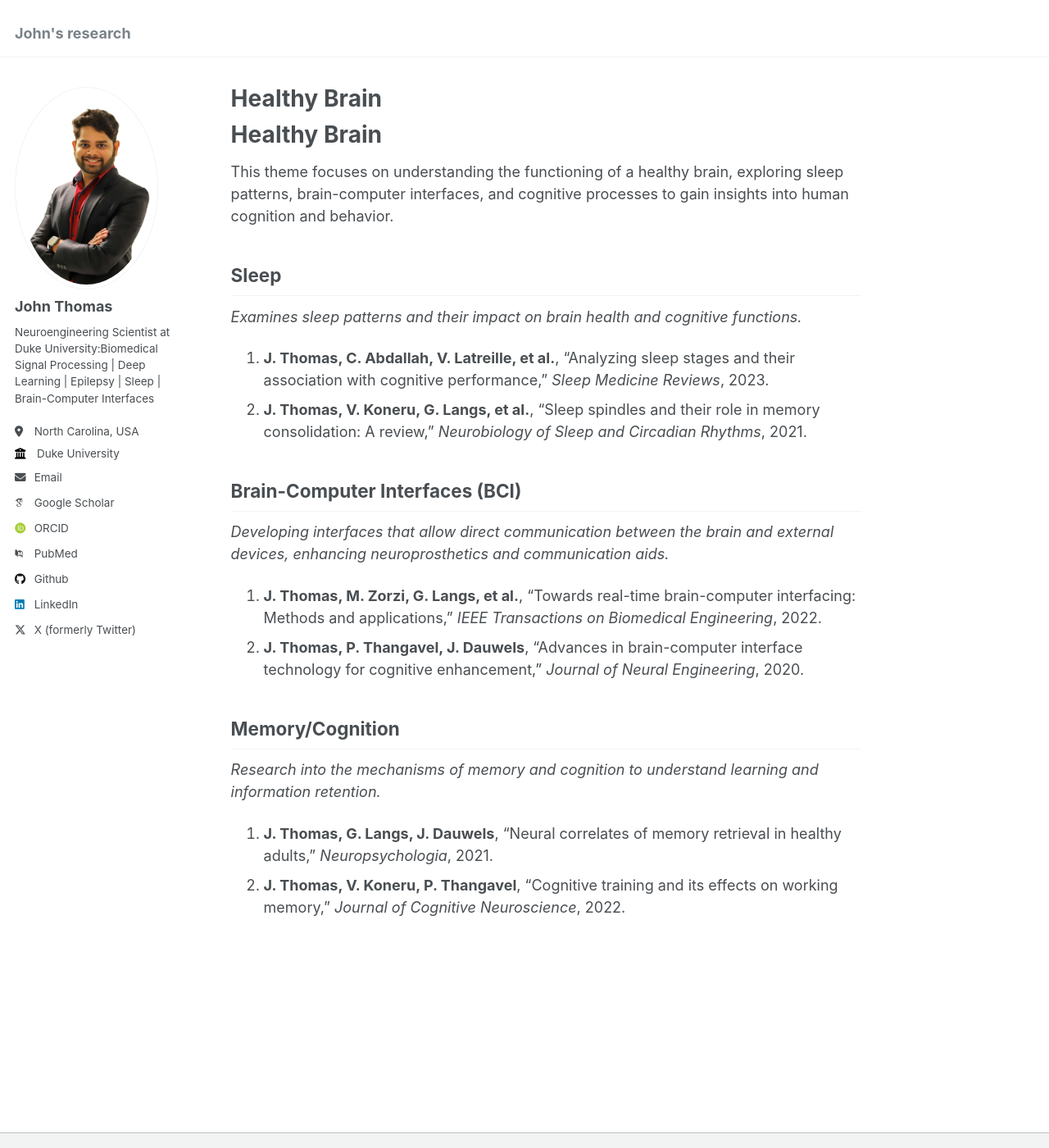
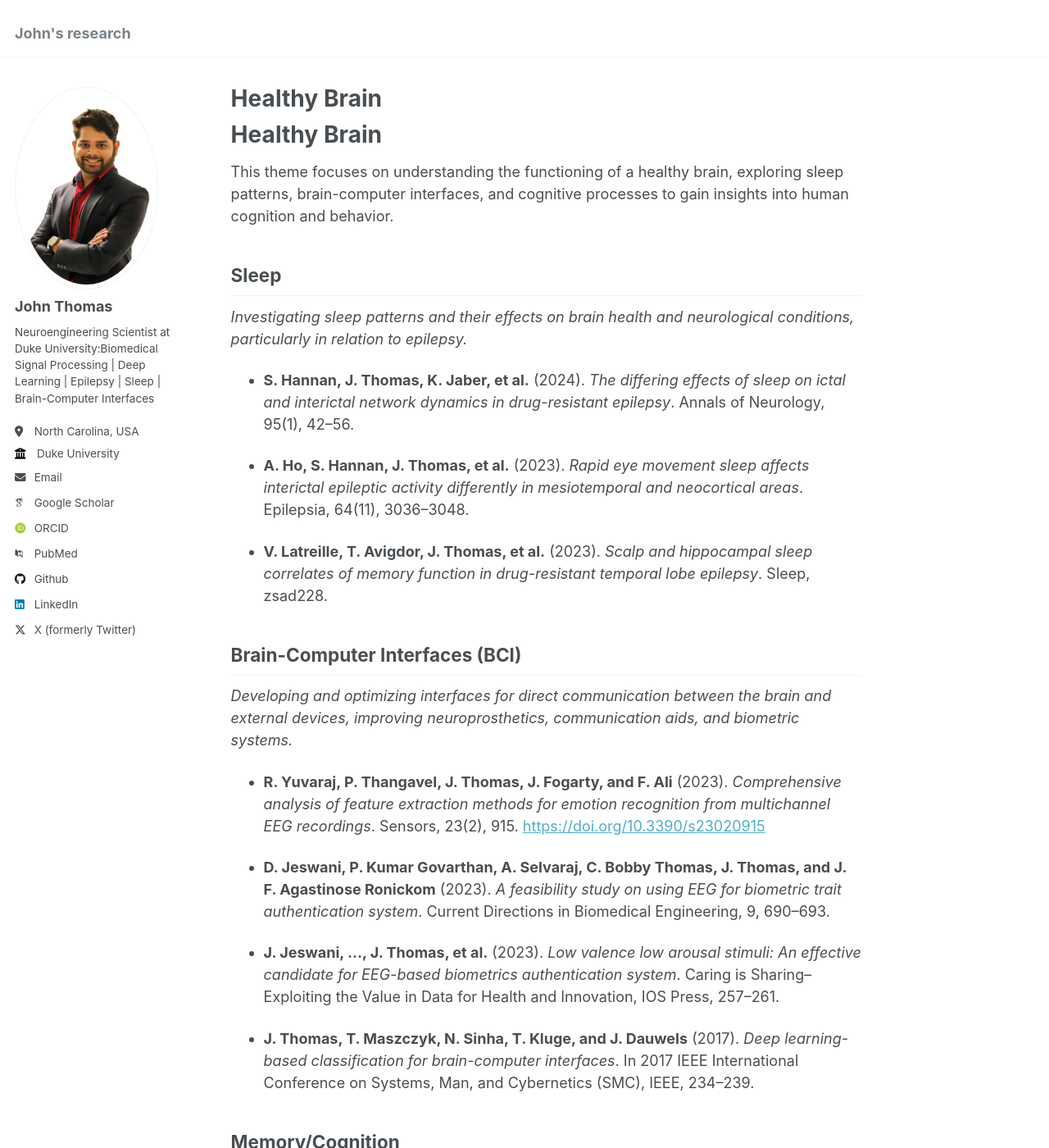
Before and after one commit to johnthomasphd/johnthomasphd.github.io, a Jekyll site: the page built from _pages/about_page_2.md, in a window 1280 px wide and 1400 px high. Shown: the whole window at 82% size. Built offline with Jekyll 4.4.1, drawn with Linux system fonts in a browser that asks for light colours; some web fonts are replaced; some of the changed text lies outside the part shown.

Commit message:
Update about_page_2.md

```diff
--- a/_pages/about_page_2.md
+++ b/_pages/about_page_2.md
@@ -10,21 +10,28 @@ This theme focuses on understanding the functioning of a healthy brain, explorin
 
 ## Sleep
 
-*Examines sleep patterns and their impact on brain health and cognitive functions.*
+*Investigating sleep patterns and their effects on brain health and neurological conditions, particularly in relation to epilepsy.*
 
-1. **J. Thomas, C. Abdallah, V. Latreille, et al.**, “Analyzing sleep stages and their association with cognitive performance,” *Sleep Medicine Reviews*, 2023.
-2. **J. Thomas, V. Koneru, G. Langs, et al.**, “Sleep spindles and their role in memory consolidation: A review,” *Neurobiology of Sleep and Circadian Rhythms*, 2021.
+- **S. Hannan, J. Thomas, K. Jaber, et al.** (2024). *The differing effects of sleep on ictal and interictal network dynamics in drug-resistant epilepsy*. Annals of Neurology, 95(1), 42–56.
+
+- **A. Ho, S. Hannan, J. Thomas, et al.** (2023). *Rapid eye movement sleep affects interictal epileptic activity differently in mesiotemporal and neocortical areas*. Epilepsia, 64(11), 3036–3048.
+
+- **V. Latreille, T. Avigdor, J. Thomas, et al.** (2023). *Scalp and hippocampal sleep correlates of memory function in drug-resistant temporal lobe epilepsy*. Sleep, zsad228.
 
 ## Brain-Computer Interfaces (BCI)
 
-*Developing interfaces that allow direct communication between the brain and external devices, enhancing neuroprosthetics and communication aids.*
+*Developing and optimizing interfaces for direct communication between the brain and external devices, improving neuroprosthetics, communication aids, and biometric systems.*
 
-1. **J. Thomas, M. Zorzi, G. Langs, et al.**, “Towards real-time brain-computer interfacing: Methods and applications,” *IEEE Transactions on Biomedical Engineering*, 2022.
-2. **J. Thomas, P. Thangavel, J. Dauwels**, “Advances in brain-computer interface technology for cognitive enhancement,” *Journal of Neural Engineering*, 2020.
+- **R. Yuvaraj, P. Thangavel, J. Thomas, J. Fogarty, and F. Ali** (2023). *Comprehensive analysis of feature extraction methods for emotion recognition from multichannel EEG recordings*. Sensors, 23(2), 915. [https://doi.org/10.3390/s23020915](https://doi.org/10.3390/s23020915)
+
+- **D. Jeswani, P. Kumar Govarthan, A. Selvaraj, C. Bobby Thomas, J. Thomas, and J. F. Agastinose Ronickom** (2023). *A feasibility study on using EEG for biometric trait authentication system*. Current Directions in Biomedical Engineering, 9, 690–693.
+
+- **J. Jeswani, ..., J. Thomas, et al.** (2023). *Low valence low arousal stimuli: An effective candidate for EEG-based biometrics authentication system*. Caring is Sharing–Exploiting the Value in Data for Health and Innovation, IOS Press, 257–261.
+
+- **J. Thomas, T. Maszczyk, N. Sinha, T. Kluge, and J. Dauwels** (2017). *Deep learning-based classification for brain-computer interfaces*. In 2017 IEEE International Conference on Systems, Man, and Cybernetics (SMC), IEEE, 234–239.
 
 ## Memory/Cognition
 
-*Research into the mechanisms of memory and cognition to understand learning and information retention.*
+*Exploring the neural mechanisms underlying memory and cognitive functions to better understand learning and information retention.*
 
-1. **J. Thomas, G. Langs, J. Dauwels**, “Neural correlates of memory retrieval in healthy adults,” *Neuropsychologia*, 2021.
-2. **J. Thomas, V. Koneru, P. Thangavel**, “Cognitive training and its effects on working memory,” *Journal of Cognitive Neuroscience*, 2022.
+- **V. Latreille, J. a. Corbin-Lapointe, J. Thomas, et al.** (2024). *Oscillatory and non-oscillatory sleep electroencephalography biomarkers of the epileptic network*. Epilepsia, in press.
```
